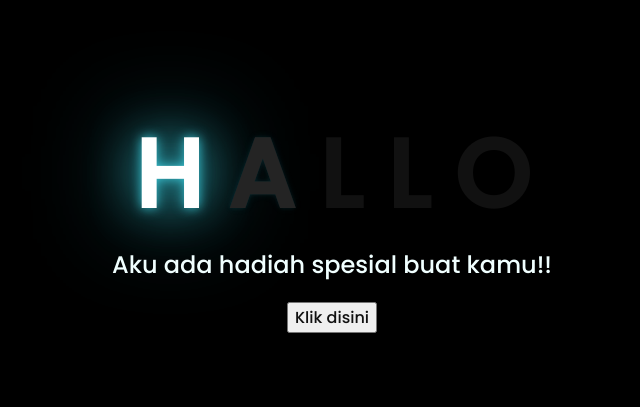
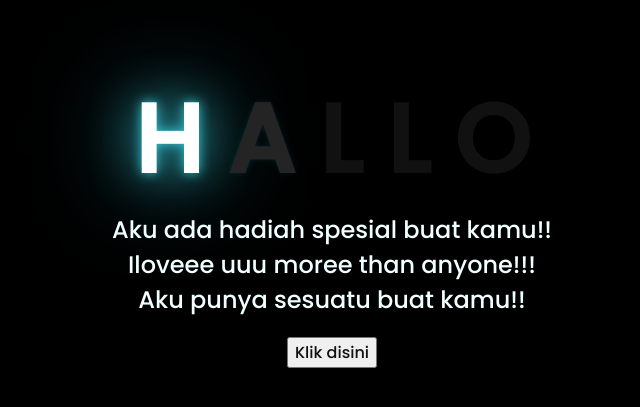
Before and after one commit to rafdinyalid/jadway.github.io, a plain HTML site: page index.html in a window 1280 px wide. Shown: the part 191-598 px from the top of the page, without its empty margins (316-956 px from the left). Drawn offline with Linux system fonts and the light colour scheme.

Commit message:
Update index.html

```diff
--- a/index.html
+++ b/index.html
@@ -19,6 +19,11 @@
     </div>
     <div class="description">
         <span>Aku ada hadiah spesial buat kamu!!</span>
+         <div>
+        <span> <center>Iloveee uuu moree than anyone!!!</center> </span>
+      </div>
+      <span> <center>Aku punya sesuatu buat kamu!!</center> </span>
+    </div>
     </div>
     <div class="button">
         <button>
```
